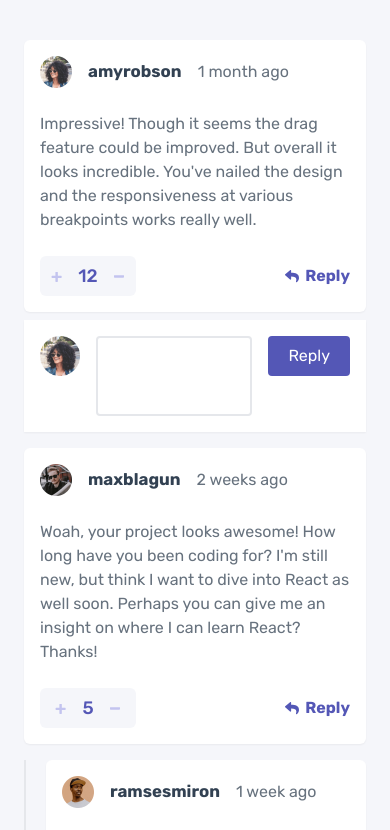
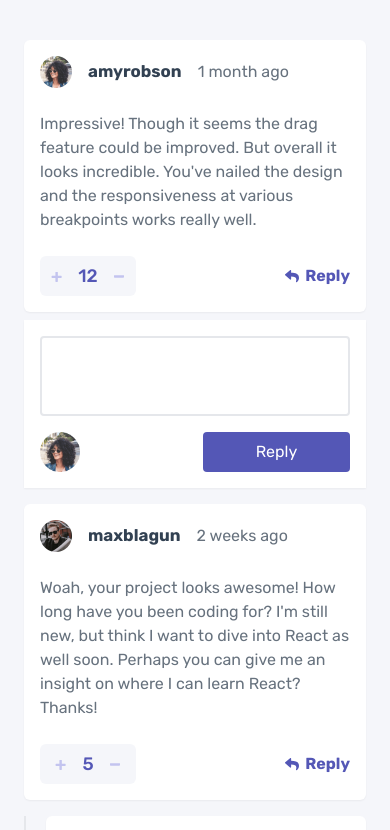
Before and after one commit to soewaiyanag/interactive-comments-section, a React (Vite) app: page / in a window 390 px wide. Shown: the top 830 px of the page. Built offline with nearby package versions, Linux system fonts and the light colour scheme; what @savvywombat/tailwindcss-grid-areas would draw is missing.

Commit message:
responsive WriteReply

```diff
--- a/src/WriteReply.jsx
+++ b/src/WriteReply.jsx
@@ -3,13 +3,16 @@ import React from "react";
 const WriteReply = (props) => {
   return (
     <div
-      className="grid grid-cols-[auto_1fr_auto] gap-4
-                    bg-white shadow-sm -mt-2 p-4"
+      className="grid gap-4 grid-cols-2
+                bg-white shadow-sm -mt-2 p-4
+                sm:grid-cols-[auto_1fr_auto]"
     >
       <img className="h-10" src={props.avatar} alt="avator" />
       <textarea
         className="rounded px-5 py-2 min-h-[5rem]
-                    resize-none text-base border-2"
+                    resize-none text-base border-2
+                    col-span-2 row-start-1
+                    sm:col-span-1 sm:col-start-2 sm:row-start-1"
         type="text"
         name="write_reply"
         id="write_reply"
```
